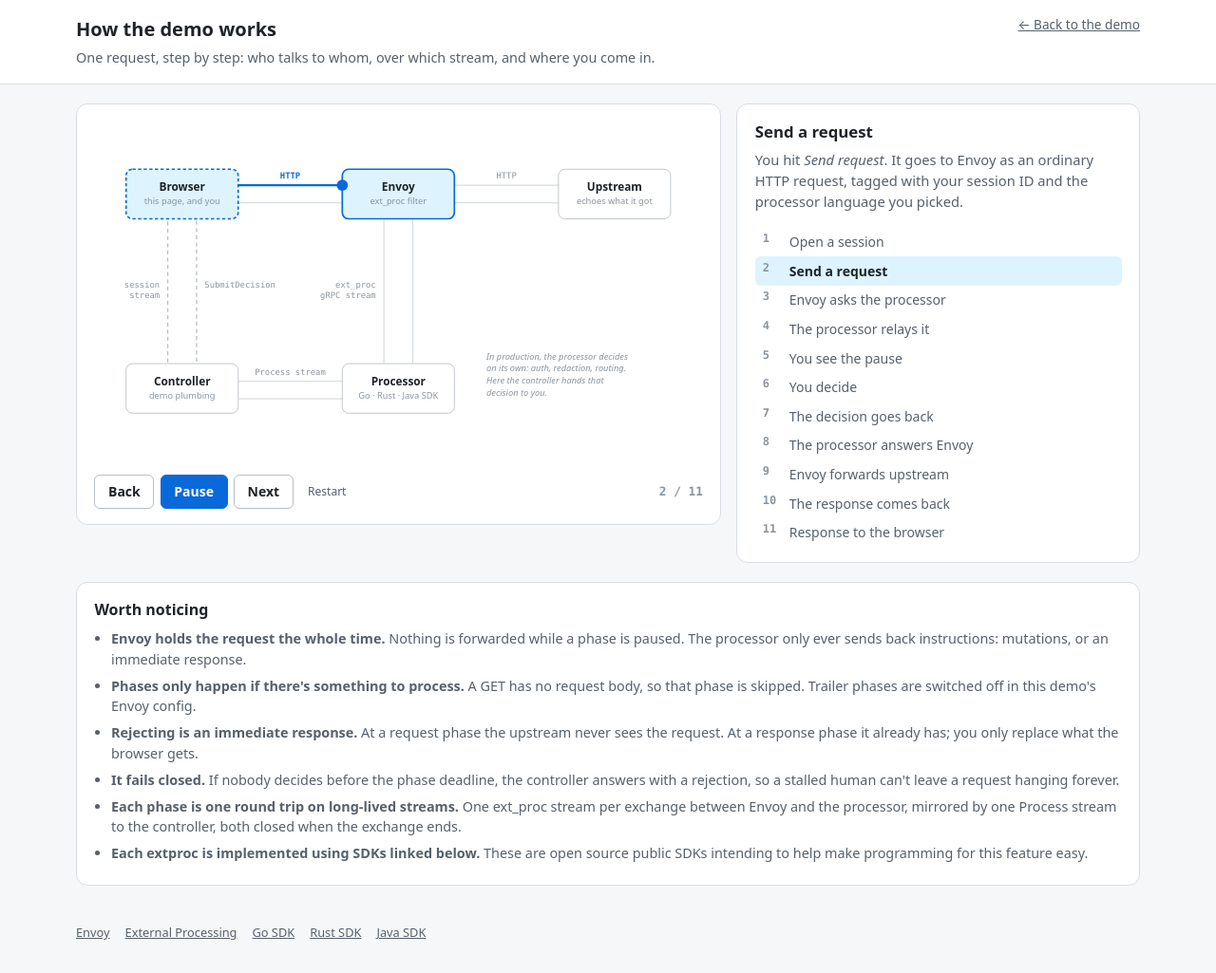
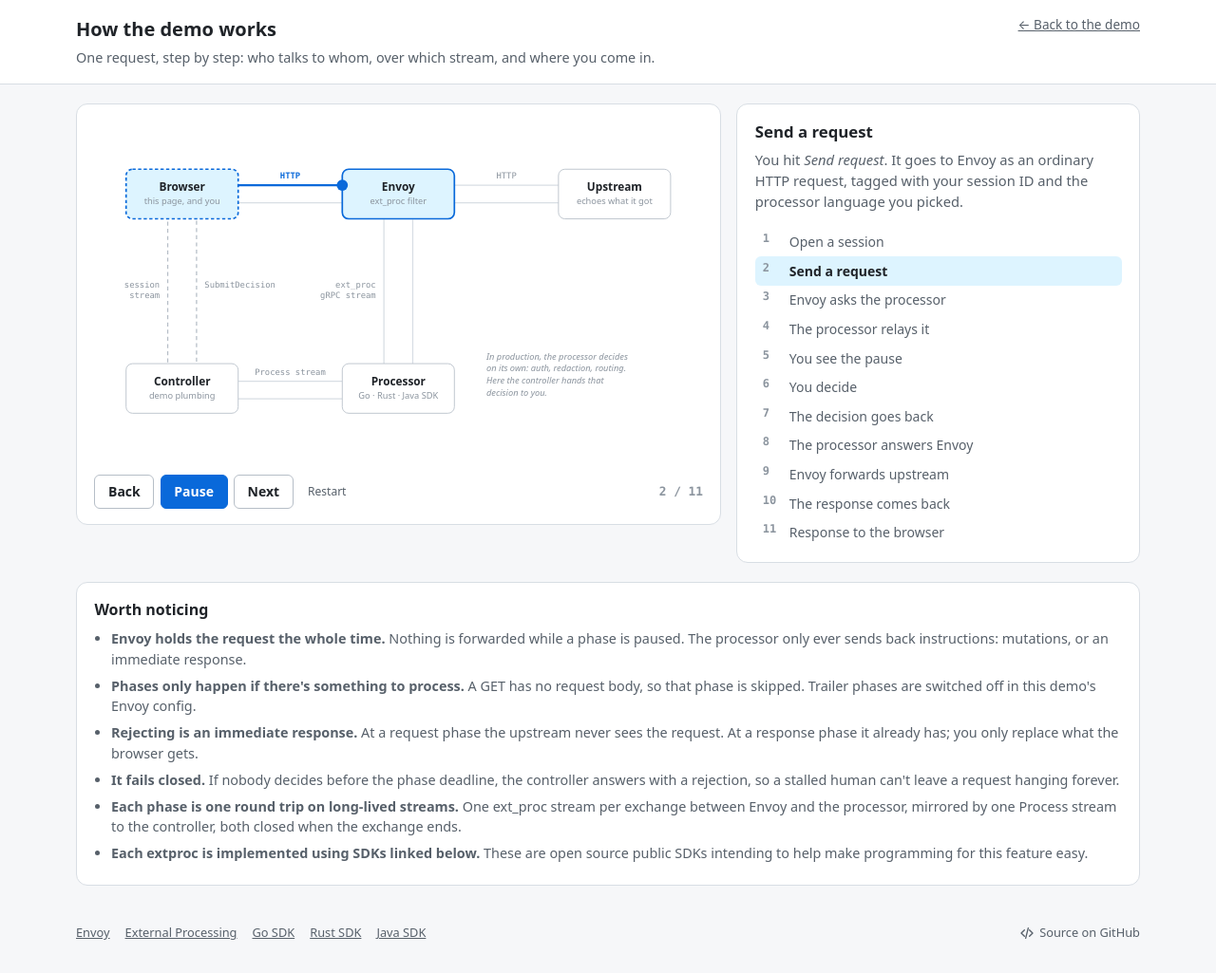
Before and after one commit to wrossmorrow/envoy-extproc-sdk-site, a plain HTML site: page web/static/how.html in a window 1280 px wide. Shown: the whole page at 95% size. Drawn offline with Linux system fonts and the light colour scheme.

Commit message:
feat: site source link (#53)

```diff
--- a/web/static/how.html
+++ b/web/static/how.html
@@ -162,6 +162,10 @@
       <a href="https://github.com/wrossmorrow/envoy-extproc-sdk-go">Go SDK</a>
       <a href="https://github.com/wrossmorrow/envoy-extproc-sdk-rust">Rust SDK</a>
       <a href="https://github.com/wrossmorrow/envoy-extproc-sdk-java">Java SDK</a>
+      <a class="footer-repo" href="https://github.com/wrossmorrow/envoy-extproc-sdk-site" title="This site's source on GitHub">
+        <svg viewBox="0 0 24 24" width="16" height="16" aria-hidden="true" fill="none" stroke="currentColor" stroke-width="2" stroke-linecap="round" stroke-linejoin="round"><path d="M8 7 3 12l5 5"/><path d="m16 7 5 5-5 5"/><path d="m14 4-4 16"/></svg>
+        Source on GitHub
+      </a>
     </footer>
 
     <script>
--- a/web/static/style.css
+++ b/web/static/style.css
@@ -284,6 +284,9 @@ pre {
 
 footer { display: flex; gap: 1rem; padding-bottom: 2rem; font-size: 0.8rem; }
 footer a { color: var(--text-2); }
+footer { flex-wrap: wrap; align-items: center; }
+footer .footer-repo { margin-left: auto; display: inline-flex; align-items: center; gap: 0.35rem; text-decoration: none; }
+footer .footer-repo:hover { color: var(--accent); }
 
 /* Guided experiments and response explanations */
 .experiments { margin: -0.25rem 0 0.85rem; padding-bottom: 0.85rem; border-bottom: 1px solid var(--border); }
```
Also changed, not shown: web/static/index.html (+4 -0 lines).
